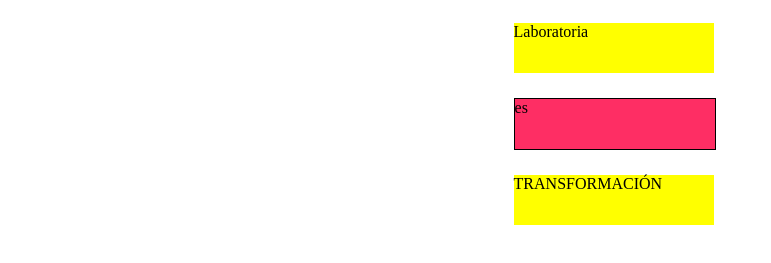
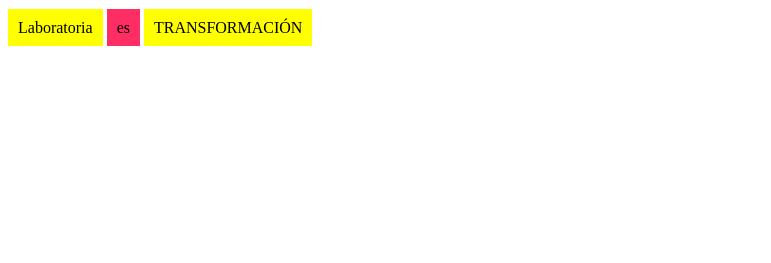
Before and after one commit to itzelJimenez/css-display, a plain HTML site: page index.html in a window 1280 px wide. Shown: the part 61-324 px from the top of the page, without its empty margins (0-771 px from the left). Drawn offline with Linux system fonts and the light colour scheme.

Commit message:
Elementos en línea con padding

```diff
--- a/assets/css/main.css
+++ b/assets/css/main.css
@@ -1,14 +1,10 @@
 div{
-	display: block;
-	height: 50px;
-	width: 200px;
-	margin-left: 40%;
-	margin-top: 2%;
+	display: inline;
+	padding: 10px;
 }
 .amarillo{
 	background-color: yellow;
 }
 .rosa{
 	background-color: #FE2E64;
-	border: solid 1px black;
 }
```
